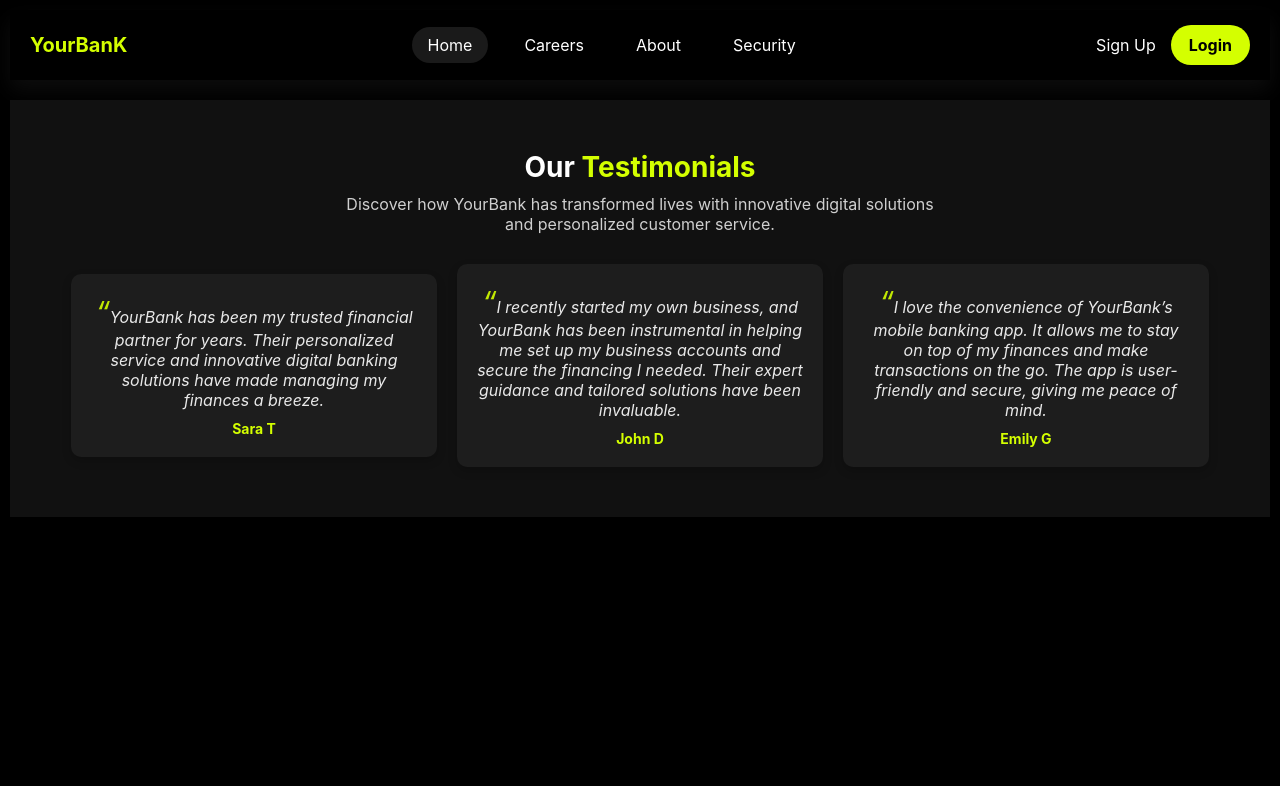
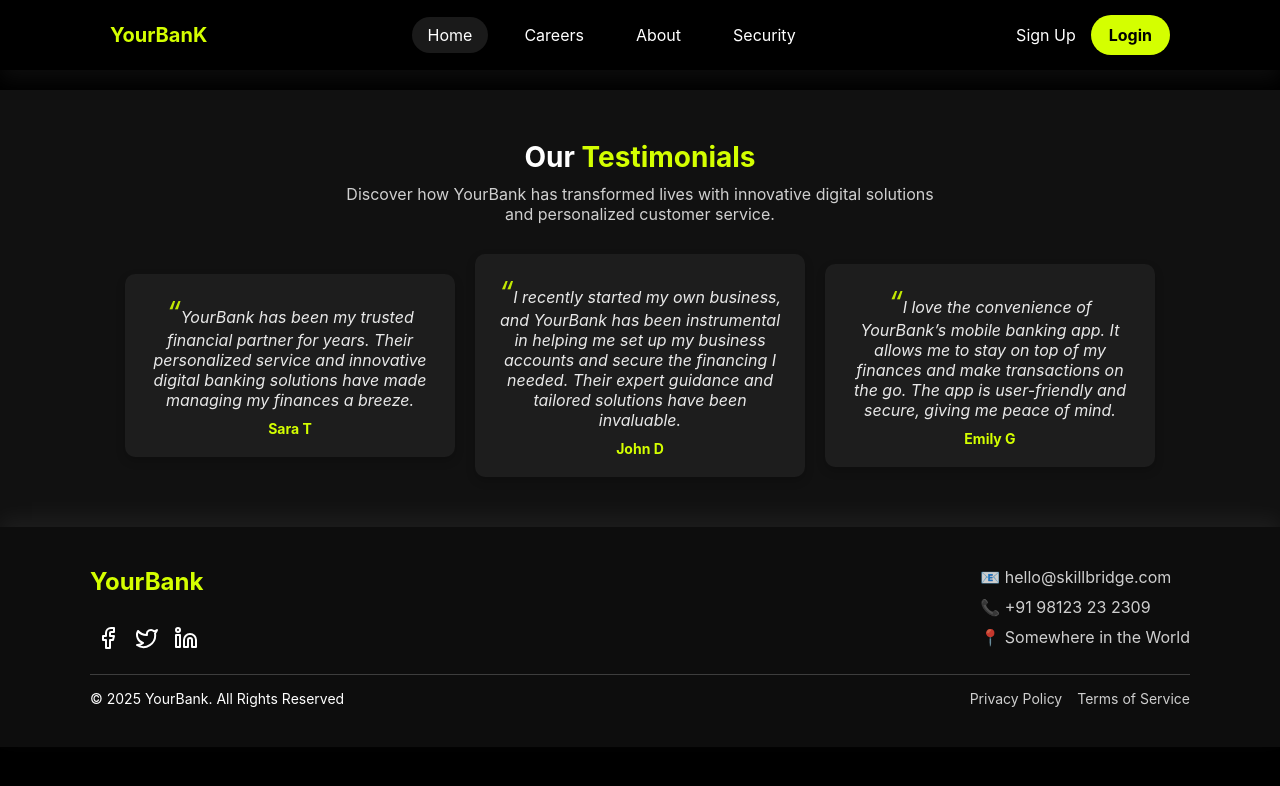
Before and after one commit to Tornik2/X, a Next.js app: page / in a window 1280 px wide. Shown: the top 786 px of the page. Built offline with nearby package versions, Linux system fonts and the light colour scheme.

Commit message:
add and style footer

```diff
--- /dev/null
+++ b/app/components/Footer/Footer.css
@@ -0,0 +1,97 @@
+.footer {
+    box-shadow: 0px -10px 20px rgba(255, 255, 255, 0.05);
+    background: #0d0d0d;
+    color: white;
+    padding: 40px 20px;
+  }
+  .footer-left {
+    display: flex;
+    justify-content: space-between;
+    align-items: center;
+  }
+  .footer-top {
+    display: flex;
+    flex-direction: column;
+    gap: 20px;
+  }
+
+
+
+  .footer-logo {
+    font-size: 24px;
+    font-weight: bold;
+    color: #d4ff00;
+  }
+
+  .social-icons {
+    display: flex;
+    justify-content: center;
+    gap: 15px;
+    margin-top: 10px;
+  }
+
+  .social-icons a {
+    color: white;
+    transition: opacity 0.3s;
+  }
+
+  .social-icons a:hover {
+    opacity: 0.7;
+  }
+
+
+  .footer-contact {
+    display: flex;
+    flex-direction: column;
+    gap: 10px;
+  }
+  .footer-contact p {
+    font-size: 16px;
+    opacity: 0.8;
+  }
+
+  .footer-bottom {
+    margin-top: 30px;
+    padding-top: 15px;
+    border-top: 1px solid rgba(255, 255, 255, 0.2);
+    font-size: 14px;
+    display: flex;
+    flex-direction: column;
+    align-items: center;
+    gap: 10px;
+  }
+
+  .footer-legal {
+    display: flex;
+    gap: 15px;
+  }
+
+  .footer-legal a {
+    color: rgba(255, 255, 255, 0.8);
+    font-size: 14px;
+    text-decoration: none;
+  }
+
+  .footer-legal a:hover {
+    color: #d4ff00;
+  }
+
+  @media (min-width: 768px) {
+    .footer-left {
+        flex-direction: column;
+        gap: 20px;
+
+    }
+    .footer-top {
+      flex-direction: row;
+      justify-content: space-between;
+      max-width: 1200px;
+      margin: 0 auto;
+    }
+
+    .footer-bottom {
+      flex-direction: row;
+      justify-content: space-between;
+      margin: 20px auto 0;
+    }
+  }
--- /dev/null
+++ b/app/components/Footer/Footer.js
@@ -0,0 +1,36 @@
+import "./footer.css";
+import { Facebook, Twitter, Linkedin } from "lucide-react";
+
+export default function Footer() {
+  return (
+    <footer className="footer ">
+        <div className="max-width">
+      <div className="footer-top">
+        <div className="footer-left">
+          <h3 className="footer-logo">YourBank</h3>
+          <div className="social-icons">
+            <a href="#"><Facebook size={24} /></a>
+            <a href="#"><Twitter size={24} /></a>
+            <a href="#"><Linkedin size={24} /></a>
+          </div>
+        </div>
+
+
+        <div className="footer-contact">
+          <p>📧 hello@skillbridge.com</p>
+          <p>📞 +91 98123 23 2309</p>
+          <p>📍 Somewhere in the World</p>
+        </div>
+      </div>
+
+      <div className="footer-bottom">
+        <p>&copy; 2025 YourBank. All Rights Reserved</p>
+        <div className="footer-legal">
+          <a href="#">Privacy Policy</a>
+          <a href="#">Terms of Service</a>
+        </div>
+      </div>
+      </div>
+    </footer>
+  );
+}
--- a/app/components/Navbar/Navbar.jsx
+++ b/app/components/Navbar/Navbar.jsx
@@ -8,7 +8,7 @@ export default function Navbar() {
   const [menuOpen, setMenuOpen] = useState(false);
 
   return (
-    <nav className="navbar">
+    <nav className="navbar max-width">
       <div className="logo">
         <Link href="/">YourBanK</Link>
       </div>
--- a/app/components/Testimonials/Testimonials.js
+++ b/app/components/Testimonials/Testimonials.js
@@ -19,6 +19,7 @@ const testimonials = [
 export default function Testimonials() {
   return (
     <section className="testimonials-section">
+        <div className="max-width">
       <div className="testimonials-header">
         <h2>
           Our <span>Testimonials</span>
@@ -39,6 +40,7 @@ export default function Testimonials() {
           </div>
         ))}
       </div>
+      </div>
     </section>
   );
 }
--- a/app/globals.css
+++ b/app/globals.css
@@ -14,7 +14,6 @@ body {
   font-family: 'Inter', sans-serif;
   background: black; /* Matches your design */
   color: white; /* Ensures readability */
-  padding: 10px; /* Adjust based on design */
 }
 
 /* Global container to ensure padding consistency */
@@ -29,3 +28,8 @@ header {
   box-shadow: 0px 10px 20px rgba(255, 255, 255, 0.05); /* White shadow at the bottom */
   margin-bottom: 20px;
 }
+
+.max-width {
+  max-width: 1100px;
+  margin: auto;
+}
--- a/app/layout.js
+++ b/app/layout.js
@@ -2,6 +2,7 @@ import { Geist, Geist_Mono } from "next/font/google";
 import "./globals.css";
 import Navbar from "./components/Navbar/Navbar";
 import Testimonials from "./components/Testimonials/Testimonials";
+import Footer from "./components/Footer/Footer";
 const geistSans = Geist({
   variable: "--font-geist-sans",
   subsets: ["latin"],
@@ -26,6 +27,7 @@ export default function RootLayout({ children }) {
       </header>
         {children}
         <Testimonials/>
+      <Footer />
       </body>
     </html>
   );
```
